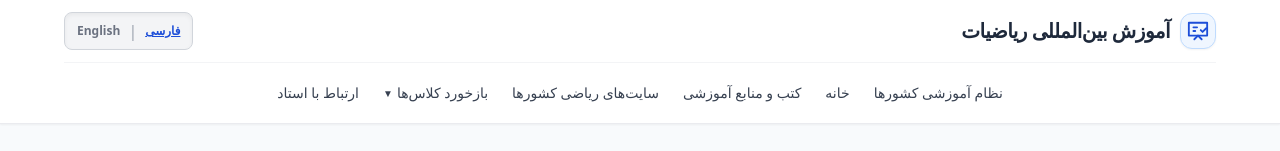
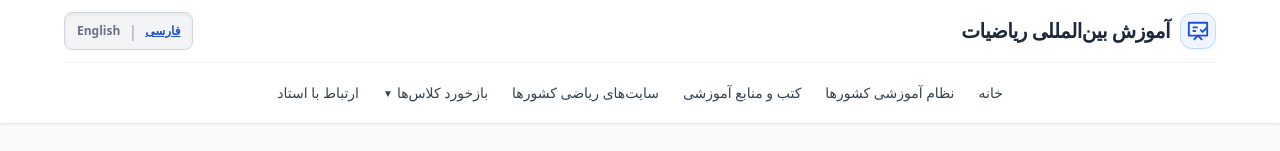
Before and after one commit to Hmohammadiz633/International-Mathematics-Site, a Next.js app: page /math-sites in a window 1280 px wide. Shown: the top 151 px of the page. Built offline with nearby package versions, Linux system fonts and the light colour scheme.

Commit message:
Update page.js

```diff
--- a/app/math-sites/page.js
+++ b/app/math-sites/page.js
@@ -226,11 +226,11 @@ export default function MathSitesPage() {
 
           <div className="w-full flex flex-col items-center gap-2 border-t border-gray-100 pt-3">
             <div className="w-full flex items-center justify-center gap-4 md:gap-6 overflow-x-auto py-2 text-xs md:text-sm font-medium text-gray-700">
+              <Link href="/" className="hover:text-blue-600 whitespace-nowrap transition-colors">
+                {isFa ? 'خانه' : 'Home'}
+              </Link>
               <Link href="/educational-systems" className="hover:text-blue-600 whitespace-nowrap transition-colors">
                 {isFa ? 'نظام آموزشی کشورها' : 'Educational Systems'}
-              </Link>
-              <Link href="/" className="hover:text-blue-600 whitespace-nowrap transition-colors">
-                {isFa ? 'خانه' : 'Home'}
               </Link>
               <Link href="/books" className="hover:text-blue-600 whitespace-nowrap transition-colors">
                 {isFa ? 'کتب و منابع آموزشی' : 'Books & Resources'}
@@ -262,7 +262,6 @@ export default function MathSitesPage() {
       </header>
 
       <div className="max-w-5xl mx-auto px-4 pt-8">
-        {/* عنوان */}
         <div className="text-center mb-8">
           <h1 className="text-2xl md:text-4xl font-black text-slate-900 mb-3">
             💻 {isFa ? 'سایت‌های آموزشی ریاضی کشورها' : 'Math Educational Websites'}
@@ -272,7 +271,6 @@ export default function MathSitesPage() {
           </p>
         </div>
 
-        {/* دکمه‌های کشورها */}
         <div className="flex flex-wrap items-center justify-center gap-2.5 mb-8">
           {MATH_SITES_DATA.map((item) => {
             const isSelected = selectedCountry.id === item.id;
@@ -296,7 +294,6 @@ export default function MathSitesPage() {
           })}
         </div>
 
-        {/* کادر اطلاعات کشور انتخاب شده */}
         {selectedCountry && (
           <div className="bg-slate-100 rounded-3xl p-6 md:p-8 border border-slate-300 shadow-sm transition-all duration-300">
 
@@ -309,7 +306,6 @@ export default function MathSitesPage() {
 
             <div className="grid grid-cols-1 md:grid-cols-2 gap-8">
 
-              {/* بخش قبل دانشگاه */}
               {selectedCountry.preUniversity && selectedCountry.preUniversity.length > 0 && (
                 <div>
                   <h3 className="text-base font-bold text-slate-800 mb-4 flex items-center gap-2">
@@ -339,7 +335,6 @@ export default function MathSitesPage() {
                 </div>
               )}
 
-              {/* بخش دانشگاهی */}
               {selectedCountry.university && selectedCountry.university.length > 0 && (
                 <div>
                   <h3 className="text-base font-bold text-slate-800 mb-4 flex items-center gap-2">
```
